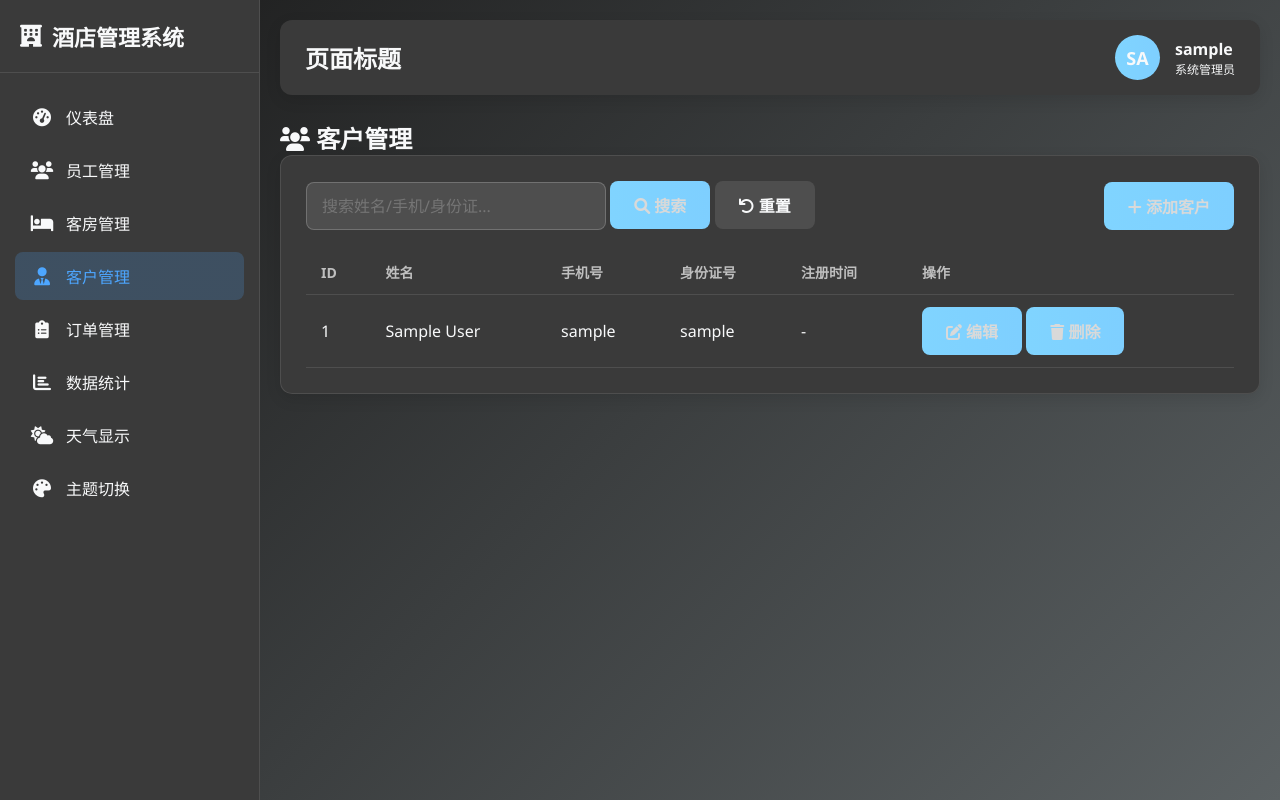
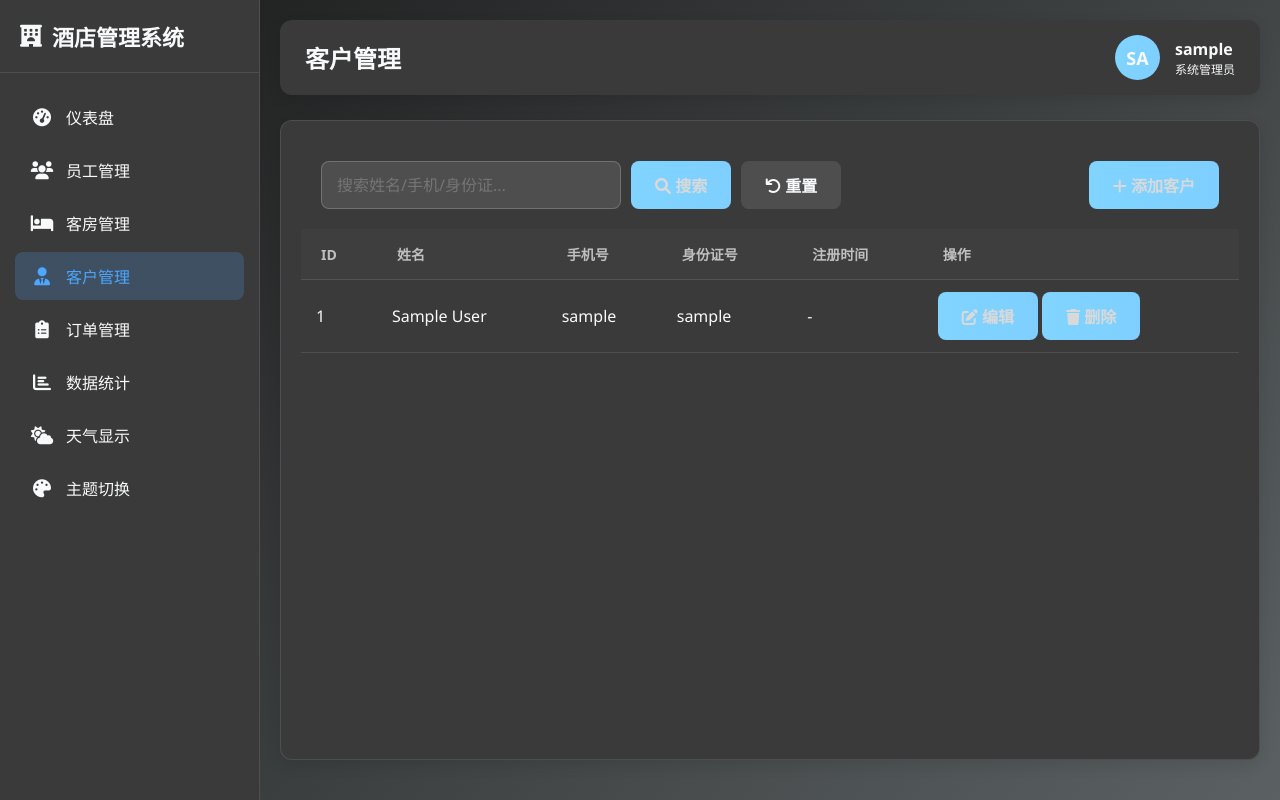
Before and after one commit to yinyiqing/python_class, a Flask app: page /customers in a window 1280 px wide. Run offline with Flask 3, Linux system fonts and the light colour scheme; the visitor is signed in with stand-in values (Sample User, id 1); data comes from the database, SQL or seed files in the repository.

Commit message:
customer completed

```diff
--- a/app.py
+++ b/app.py
@@ -211,6 +211,16 @@ def api_get_customers():
     return jsonify(result)
 
 
+@app.route('/api/customer/<customer_id>', methods=['GET'])
+def api_get_customer(customer_id):
+    if not session.get('logged_in'):
+        return jsonify({'success': False, 'message': '请先登录'}), 401
+
+    # 调用 customer_manager 获取单个客户详情
+    result = customer_manager.get_customer_by_id(customer_id)
+    return jsonify(result)
+
+
 @app.route('/api/customer/create', methods=['POST'])
 def api_create_customer():
     if not session.get('logged_in'):
--- a/templates/customers.html
+++ b/templates/customers.html
@@ -1,39 +1,46 @@
 {% extends "base.html" %}
 
+{% block page_title %}客户管理{% endblock %}
+
 {% block content %}
-<div class="content-header">
-    <div class="header-title">
-        <h2><i class="fas fa-users"></i> 客户管理</h2>
+<div class="card" style="min-height: 80vh;">
+    <div class="toolbar-section" style="padding: 20px; display: flex; justify-content: space-between; align-items: center; border-bottom: 1px solid var(--border-color);">
+        <div class="search-group" style="display: flex; gap: 10px;">
+            <input type="text" id="customer-search" placeholder="搜索姓名/手机/身份证..." class="form-control" style="width: 300px;">
+            <button class="btn btn-primary" onclick="searchCustomers()">
+                <i class="fas fa-search"></i> 搜索
+            </button>
+            <button class="btn btn-secondary" onclick="clearSearch()">
+                <i class="fas fa-undo"></i> 重置
+            </button>
+        </div>
+
+        <div class="action-group">
+            <button class="btn btn-primary" onclick="showAddCustomerModal()">
+                <i class="fas fa-plus"></i> 添加客户
+            </button>
         </div>
     </div>
 
-<div class="content-section">
-    <div class="section-header">
-        <div class="search-box">
-            <input type="text" id="customer-search" placeholder="搜索姓名/手机/身份证..." class="form-control" style="width: 300px; display: inline-block;">
-            <button class="btn" onclick="searchCustomers()"><i class="fas fa-search"></i> 搜索</button>
-            <button class="btn btn-secondary" onclick="clearSearch()"><i class="fas fa-undo"></i> 重置</button>
-        </div>
-        <button class="btn" onclick="showAddCustomerModal()"><i class="fas fa-plus"></i> 添加客户</button>
-    </div>
-
-    <div class="table-container">
-        <table>
+    <div class="card-body" style="padding: 0;">
+        <table class="table" style="width: 100%; border-collapse: collapse;">
             <thead>
-                <tr>
-                    <th>ID</th>
-                    <th>姓名</th>
-                    <th>手机号</th>
-                    <th>身份证号</th>
-                    <th>注册时间</th>
-                    <th>操作</th>
+                <tr style="background-color: rgba(255,255,255,0.02); text-align: left;">
+                    <th style="padding: 15px 20px;">ID</th>
+                    <th style="padding: 15px 20px;">姓名</th>
+                    <th style="padding: 15px 20px;">手机号</th>
+                    <th style="padding: 15px 20px;">身份证号</th>
+                    <th style="padding: 15px 20px;">注册时间</th>
+                    <th style="padding: 15px 20px;">操作</th>
                 </tr>
             </thead>
             <tbody id="customers-table-body">
                 </tbody>
         </table>
-        <div id="no-customers" style="display:none; text-align:center; padding: 20px; color: var(--color-gray-light);">
-            暂无客户数据
+
+        <div id="no-customers" style="display: none; text-align: center; padding: 60px; color: var(--text-secondary);">
+            <i class="fas fa-users-slash" style="font-size: 48px; margin-bottom: 20px; opacity: 0.5;"></i>
+            <p>暂无客户数据</p>
         </div>
     </div>
 </div>
@@ -41,50 +48,48 @@
 <div id="customer-modal" class="modal">
     <div class="modal-content">
         <div class="modal-header">
-            <h3 class="modal-title" id="customer-modal-title">添加客户</h3>
+            <h3 id="customer-modal-title">添加客户</h3>
             <button class="close-modal">&times;</button>
         </div>
-        <form id="customer-form" onsubmit="saveCustomer(event)">
+        <div class="modal-body">
+            <form id="customer-form">
                 <input type="hidden" id="edit-customer-id" name="id">
-
                 <div class="form-group">
-                <label for="name">姓名 <span style="color:var(--color-danger)">*</span></label>
-                <input type="text" id="name" name="name" class="form-control" required placeholder="请输入客户姓名">
+                    <label>姓名 <span style="color:red">*</span></label>
+                    <input type="text" id="name" name="name" class="form-control" placeholder="请输入客户姓名" required>
                 </div>
-
                 <div class="form-group">
-                <label for="phone">手机号 <span style="color:var(--color-danger)">*</span></label>
-                <input type="text" id="phone" name="phone" class="form-control" required pattern="^1[3-9]\d{9}$" title="请输入有效的11位手机号" placeholder="请输入11位手机号">
+                    <label>手机号 <span style="color:red">*</span></label>
+                    <input type="text" id="phone" name="phone" class="form-control" placeholder="请输入11位手机号" required>
                 </div>
-
                 <div class="form-group">
-                <label for="id_card">身份证号 <span style="color:var(--color-danger)">*</span></label>
-                <input type="text" id="id_card" name="id_card" class="form-control" required placeholder="请输入身份证号">
+                    <label>身份证号 <span style="color:red">*</span></label>
+                    <input type="text" id="id_card" name="id_card" class="form-control" placeholder="请输入身份证号" required>
                 </div>
-
                 <div class="form-actions">
                     <button type="button" class="btn btn-secondary close-modal">取消</button>
-                <button type="submit" class="btn">保存</button>
+                    <button type="submit" class="btn btn-primary" onclick="saveCustomer(event)">保存</button>
                 </div>
             </form>
+        </div>
     </div>
 </div>
 
 <div id="confirm-modal" class="modal">
     <div class="modal-content" style="max-width: 400px;">
         <div class="modal-header">
-            <h3 class="modal-title">确认操作</h3>
+            <h3>确认操作</h3>
             <button class="close-modal">&times;</button>
         </div>
         <div class="modal-body">
             <p id="confirm-message">确定要执行此操作吗？</p>
-        </div>
             <div class="form-actions">
                 <button class="btn btn-secondary close-modal">取消</button>
-            <button class="btn btn-danger" id="confirm-delete-btn">确定删除</button>
+                <button id="confirm-delete-btn" class="btn btn-danger">确定删除</button>
+            </div>
         </div>
     </div>
 </div>
 
-<script src="{{ url_for('static', filename='js/customers.js') }}"></script>
+<script src="/static/js/customers.js"></script>
 {% endblock %}
```
Lines whose indentation alone changed are shown as unchanged.
